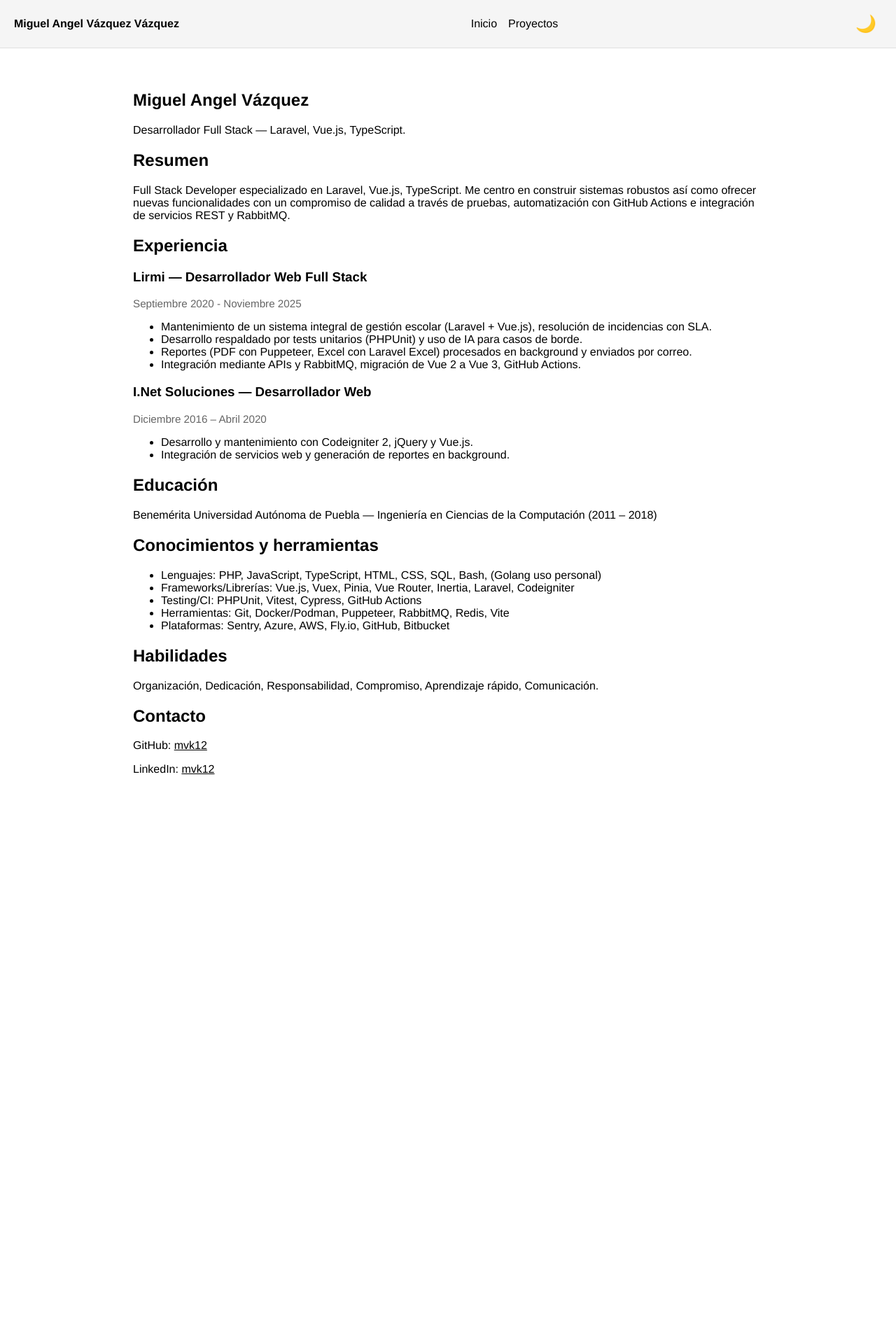
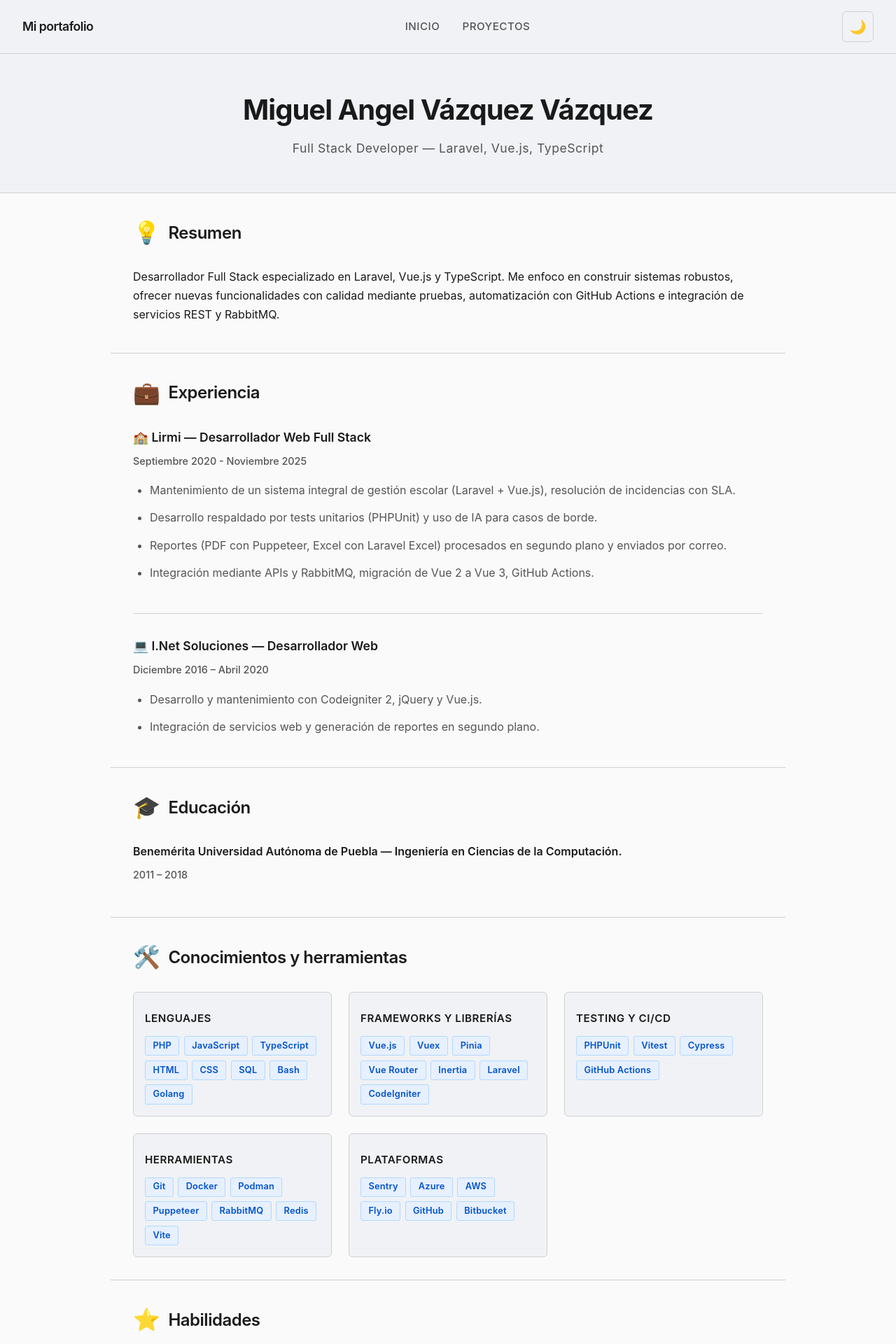
Before and after one commit to mvk12/mvk12.github.io, a Vue app: page / in a window 1280 px wide. Shown: the top 1920 px of the page at 70% size. Before the commit the page ends 1164 px from the top, so only its background shows below. Built offline with nearby package versions, Linux system fonts and the light colour scheme.

Commit message:
feat: actualiza estilos y estructura del portafolio, mejora la presentación y la experiencia del usuario

```diff
--- a/src/App.vue
+++ b/src/App.vue
@@ -13,19 +13,25 @@ useTheme()
 
 <style>
 :root {
-  --bg-primary: #ffffff;
-  --bg-secondary: #f5f5f5;
-  --text-primary: #000000;
-  --text-secondary: #666666;
-  --border-color: #e0e0e0;
+  --bg-primary: #fafafa;
+  --bg-secondary: #f0f2f5;
+  --text-primary: #1a1a1a;
+  --text-secondary: #555555;
+  --text-muted: #888888;
+  --border-color: #d0d0d0;
+  --accent: #0052cc;
+  --accent-hover: #0041a3;
 }
 
 [data-theme='dark'] {
-  --bg-primary: #1a1a1a;
-  --bg-secondary: #2d2d2d;
-  --text-primary: #ffffff;
-  --text-secondary: #b0b0b0;
-  --border-color: #404040;
+  --bg-primary: #0d0d0d;
+  --bg-secondary: #1a1a1a;
+  --text-primary: #f0f0f0;
+  --text-secondary: #b8b8b8;
+  --text-muted: #888888;
+  --border-color: #2a2a2a;
+  --accent: #5eb3ff;
+  --accent-hover: #7ac2ff;
 }
 
 /* Global app styles kept minimal — page-specific styles are scoped */
@@ -42,12 +48,21 @@ html {
 
 body {
   margin: 0;
-  font-family: Avenir, Helvetica, Arial, sans-serif;
+  font-family:
+    -apple-system, BlinkMacSystemFont, 'Segoe UI', Roboto, Oxygen, Ubuntu,
+    Cantarell, 'Open Sans', 'Helvetica Neue', sans-serif;
   background-color: var(--bg-primary);
   color: var(--text-primary);
+  line-height: 1.6;
 }
 
 a {
-  color: inherit;
+  color: var(--accent);
+  text-decoration: none;
+  transition: color 0.2s ease;
+}
+
+a:hover {
+  color: var(--accent-hover);
 }
 </style>
--- a/src/components/AppLayout.vue
+++ b/src/components/AppLayout.vue
@@ -22,7 +22,6 @@ import NavBar from './NavBar.vue'
 
 .layout main {
   flex: 1;
-  padding: 1rem;
   background-color: var(--bg-primary);
 }
 </style>
--- a/src/components/NavBar.vue
+++ b/src/components/NavBar.vue
@@ -4,7 +4,7 @@ import ThemeToggle from './ThemeToggle.vue'
 
 <template>
   <nav class="nav">
-    <div class="brand">Miguel Angel Vázquez Vázquez</div>
+    <div class="brand">Mi portafolio</div>
     <ul class="links">
       <li><router-link to="/">Inicio</router-link></li>
       <li><router-link to="/projects">Proyectos</router-link></li>
@@ -18,25 +18,37 @@ import ThemeToggle from './ThemeToggle.vue'
   display: flex;
   justify-content: space-between;
   align-items: center;
-  padding: 0.75rem 1.25rem;
+  padding: 1rem 2rem;
   background: var(--bg-secondary);
   border-bottom: 1px solid var(--border-color);
+  box-shadow: 0 2px 4px rgba(0, 0, 0, 0.05);
 }
 
 .brand {
-  font-weight: 700;
+  font-weight: 600;
+  font-size: 1.1rem;
+  letter-spacing: -0.5px;
+  color: var(--text-primary);
 }
 
 .links {
   list-style: none;
   display: flex;
-  gap: 1rem;
+  gap: 2rem;
   margin: 0;
   padding: 0;
 }
 
 .links a {
-  text-decoration: none;
-  color: inherit;
+  color: var(--text-secondary);
+  font-weight: 500;
+  font-size: 0.95rem;
+  text-transform: uppercase;
+  letter-spacing: 0.5px;
+  transition: color 0.2s ease;
+}
+
+.links a:hover {
+  color: var(--accent);
 }
 </style>
--- a/src/components/ThemeToggle.vue
+++ b/src/components/ThemeToggle.vue
@@ -17,18 +17,21 @@ const { isDark, toggleTheme } = useTheme()
 <style scoped>
 .theme-toggle {
   background: none;
-  border: none;
+  border: 1px solid var(--border-color);
   cursor: pointer;
-  font-size: 1.5rem;
-  padding: 0.5rem;
+  font-size: 1.2rem;
+  padding: 0.6rem;
   display: flex;
   align-items: center;
   justify-content: center;
-  transition: transform 0.2s ease;
+  transition: all 0.2s ease;
+  border-radius: 6px;
+  color: var(--text-primary);
 }
 
 .theme-toggle:hover {
-  transform: scale(1.1);
+  background-color: var(--bg-secondary);
+  border-color: var(--accent);
 }
 
 .toggle-icon {
--- a/src/views/HomeView.vue
+++ b/src/views/HomeView.vue
@@ -2,22 +2,33 @@
 
 <template>
   <section class="container">
-    <h1>Miguel Angel Vázquez</h1>
-    <p>Desarrollador Full Stack — Laravel, Vue.js, TypeScript.</p>
+    <header class="header">
+      <h1>Miguel Angel Vázquez Vázquez</h1>
+      <p class="subtitle">Full Stack Developer — Laravel, Vue.js, TypeScript</p>
+    </header>
 
-    <h2>Resumen</h2>
+    <section class="section">
+      <h2>
+        <span class="icon">💡</span>
+        Resumen
+      </h2>
       <p>
-      Full Stack Developer especializado en Laravel, Vue.js, TypeScript. Me
-      centro en construir sistemas robustos así como ofrecer nuevas
-      funcionalidades con un compromiso de calidad a través de pruebas,
-      automatización con GitHub Actions e integración de servicios REST y
-      RabbitMQ.
+        Desarrollador Full Stack especializado en Laravel, Vue.js y TypeScript.
+        Me enfoco en construir sistemas robustos, ofrecer nuevas funcionalidades
+        con calidad mediante pruebas, automatización con GitHub Actions e
+        integración de servicios REST y RabbitMQ.
       </p>
+    </section>
 
-    <h2>Experiencia</h2>
-    <h3>Lirmi — Desarrollador Web Full Stack</h3>
-    <p class="muted">Septiembre 2020 - Noviembre 2025</p>
-    <ul>
+    <section class="section">
+      <h2>
+        <span class="icon">💼</span>
+        Experiencia
+      </h2>
+      <div class="experience-item">
+        <h3>🏫 Lirmi — Desarrollador Web Full Stack</h3>
+        <p class="date">Septiembre 2020 - Noviembre 2025</p>
+        <ul class="experience-list">
           <li>
             Mantenimiento de un sistema integral de gestión escolar (Laravel +
             Vue.js), resolución de incidencias con SLA.
@@ -28,94 +39,375 @@
           </li>
           <li>
             Reportes (PDF con Puppeteer, Excel con Laravel Excel) procesados en
-        background y enviados por correo.
+            segundo plano y enviados por correo.
           </li>
           <li>
-        Integración mediante APIs y RabbitMQ, migración de Vue 2 a Vue 3, GitHub
-        Actions.
+            Integración mediante APIs y RabbitMQ, migración de Vue 2 a Vue 3,
+            GitHub Actions.
           </li>
         </ul>
+      </div>
 
-    <h3>I.Net Soluciones — Desarrollador Web</h3>
-    <p class="muted">Diciembre 2016 – Abril 2020</p>
-    <ul>
-      <li>Desarrollo y mantenimiento con Codeigniter 2, jQuery y Vue.js.</li>
+      <div class="experience-item">
+        <h3>💻 I.Net Soluciones — Desarrollador Web</h3>
+        <p class="date">Diciembre 2016 – Abril 2020</p>
+        <ul class="experience-list">
           <li>
-        Integración de servicios web y generación de reportes en background.
+            Desarrollo y mantenimiento con Codeigniter 2, jQuery y Vue.js.
+          </li>
+          <li>
+            Integración de servicios web y generación de reportes en segundo
+            plano.
           </li>
         </ul>
+      </div>
+    </section>
 
-    <h2>Educación</h2>
-    <p>
-      Benemérita Universidad Autónoma de Puebla — Ingeniería en Ciencias de la
-      Computación (2011 – 2018)
+    <section class="section">
+      <h2>
+        <span class="icon">🎓</span>
+        Educación
+      </h2>
+      <div class="education-item">
+        <p class="bold">
+          Benemérita Universidad Autónoma de Puebla — Ingeniería en Ciencias de
+          la Computación.
         </p>
+        <p class="date">2011 – 2018</p>
+      </div>
+    </section>
 
-    <h2>Conocimientos y herramientas</h2>
-    <ul>
-      <li>
-        Lenguajes: PHP, JavaScript, TypeScript, HTML, CSS, SQL, Bash, (Golang
-        uso personal)
-      </li>
-      <li>
-        Frameworks/Librerías: Vue.js, Vuex, Pinia, Vue Router, Inertia, Laravel,
-        Codeigniter
-      </li>
-      <li>Testing/CI: PHPUnit, Vitest, Cypress, GitHub Actions</li>
-      <li>
-        Herramientas: Git, Docker/Podman, Puppeteer, RabbitMQ, Redis, Vite
-      </li>
-      <li>Plataformas: Sentry, Azure, AWS, Fly.io, GitHub, Bitbucket</li>
-    </ul>
+    <section class="section">
+      <h2>
+        <span class="icon">🛠️</span>
+        Conocimientos y herramientas
+      </h2>
+      <div class="skills-grid">
+        <div class="skill-category">
+          <p class="skill-label">Lenguajes</p>
+          <div class="tech-tags">
+            <span class="tech-tag">PHP</span>
+            <span class="tech-tag">JavaScript</span>
+            <span class="tech-tag">TypeScript</span>
+            <span class="tech-tag">HTML</span>
+            <span class="tech-tag">CSS</span>
+            <span class="tech-tag">SQL</span>
+            <span class="tech-tag">Bash</span>
+            <span class="tech-tag">Golang</span>
+          </div>
+        </div>
+        <div class="skill-category">
+          <p class="skill-label">Frameworks y Librerías</p>
+          <div class="tech-tags">
+            <span class="tech-tag">Vue.js</span>
+            <span class="tech-tag">Vuex</span>
+            <span class="tech-tag">Pinia</span>
+            <span class="tech-tag">Vue Router</span>
+            <span class="tech-tag">Inertia</span>
+            <span class="tech-tag">Laravel</span>
+            <span class="tech-tag">CodeIgniter</span>
+          </div>
+        </div>
+        <div class="skill-category">
+          <p class="skill-label">Testing y CI/CD</p>
+          <div class="tech-tags">
+            <span class="tech-tag">PHPUnit</span>
+            <span class="tech-tag">Vitest</span>
+            <span class="tech-tag">Cypress</span>
+            <span class="tech-tag">GitHub Actions</span>
+          </div>
+        </div>
+        <div class="skill-category">
+          <p class="skill-label">Herramientas</p>
+          <div class="tech-tags">
+            <span class="tech-tag">Git</span>
+            <span class="tech-tag">Docker</span>
+            <span class="tech-tag">Podman</span>
+            <span class="tech-tag">Puppeteer</span>
+            <span class="tech-tag">RabbitMQ</span>
+            <span class="tech-tag">Redis</span>
+            <span class="tech-tag">Vite</span>
+          </div>
+        </div>
+        <div class="skill-category">
+          <p class="skill-label">Plataformas</p>
+          <div class="tech-tags">
+            <span class="tech-tag">Sentry</span>
+            <span class="tech-tag">Azure</span>
+            <span class="tech-tag">AWS</span>
+            <span class="tech-tag">Fly.io</span>
+            <span class="tech-tag">GitHub</span>
+            <span class="tech-tag">Bitbucket</span>
+          </div>
+        </div>
+      </div>
+    </section>
 
-    <h2>Habilidades</h2>
-    <p>
-      Organización, Dedicación, Responsabilidad, Compromiso, Aprendizaje rápido,
-      Comunicación.
-    </p>
+    <section class="section">
+      <h2>
+        <span class="icon">⭐</span>
+        Habilidades
+      </h2>
+      <div class="skills-highlight">
+        <span class="skill-badge">Organización</span>
+        <span class="skill-badge">Dedicación</span>
+        <span class="skill-badge">Responsabilidad</span>
+        <span class="skill-badge">Compromiso</span>
+        <span class="skill-badge">Aprendizaje rápido</span>
+        <span class="skill-badge">Comunicación</span>
+      </div>
+    </section>
 
-    <h2>Contacto</h2>
-    <p>GitHub: <a href="https://github.com/mvk12" target="_blank">mvk12</a></p>
-    <p>
-      LinkedIn:
+    <section class="section contact-section">
+      <h2>
+        <span class="icon">📧</span>
+        Contacto
+      </h2>
+      <div class="contact-links">
+        <a href="https://github.com/mvk12" target="_blank" class="contact-link">
+          <span class="contact-icon">GitHub</span>
+          mvk12
+        </a>
         <a
           href="https://www.linkedin.com/in/miguel-angel-v%C3%A1zquez-v%C3%A1zquez-b2a37a106/"
           target="_blank"
-        >mvk12</a
+          class="contact-link"
         >
-    </p>
+          <span class="contact-icon">LinkedIn</span>
+          mvk12
+        </a>
+      </div>
+    </section>
   </section>
 </template>
 
 <style scoped>
 .container {
-  padding: 1.5rem;
-  max-width: 900px;
-  margin: 0 auto;
+  padding: 0;
+  min-height: 100vh;
   color: var(--text-primary);
 }
 
-h1,
-h2,
-h3 {
+.header {
+  background: var(--bg-secondary);
+  padding: 3rem 2rem;
+  border-bottom: 1px solid var(--border-color);
+  text-align: center;
+}
+
+.header h1 {
+  margin: 0;
+  font-size: 2.5rem;
+  font-weight: 700;
+  letter-spacing: -1px;
+  margin-bottom: 0.5rem;
   color: var(--text-primary);
 }
 
-h2 {
-  margin-top: 1.25rem;
+.subtitle {
+  margin: 0;
+  font-size: 1.1rem;
+  color: var(--text-secondary);
+  font-weight: 400;
+  letter-spacing: 0.5px;
 }
 
-.muted {
-  color: var(--text-secondary);
-  font-size: 0.95rem;
+.section {
+  padding: 2rem;
+  max-width: 900px;
+  margin: 0 auto;
+  border-bottom: 1px solid var(--border-color);
 }
 
-a {
-  color: inherit;
-  text-decoration: underline;
+.section:last-child {
+  border-bottom: none;
 }
 
-a:hover {
-  opacity: 0.8;
+h2 {
+  margin-top: 0;
+  margin-bottom: 1.5rem;
+  display: flex;
+  align-items: center;
+  gap: 0.75rem;
+  font-size: 1.5rem;
+  font-weight: 600;
+  color: var(--text-primary);
+  letter-spacing: -0.5px;
+}
+
+h3 {
+  margin: 0 0 0.5rem 0;
+  font-size: 1.1rem;
+  font-weight: 600;
+  display: flex;
+  align-items: center;
+  gap: 0.5rem;
+  color: var(--text-primary);
+}
+
+.icon {
+  font-size: 1.3em;
+  display: inline-block;
+}
+
+p {
+  margin: 0.5rem 0;
+  color: var(--text-primary);
+  line-height: 1.7;
+}
+
+.date {
+  margin-bottom: 1rem;
+  color: var(--text-secondary);
+  font-size: 0.9rem;
+  font-weight: 500;
+}
+
+.bold {
+  font-weight: 600;
+  margin-bottom: 0.25rem;
+}
+
+/* Experience */
+.experience-item {
+  margin-bottom: 2rem;
+  padding-bottom: 2rem;
+  border-bottom: 1px solid var(--border-color);
+}
+
+.experience-item:last-child {
+  margin-bottom: 0;
+  padding-bottom: 0;
+  border-bottom: none;
+}
+
+.experience-list {
+  padding-left: 1.5rem;
+  margin: 0;
+  color: var(--text-secondary);
+}
+
+.experience-list li {
+  margin-bottom: 0.75rem;
+  line-height: 1.7;
+}
+
+/* Skills Grid */
+.skills-grid {
+  display: grid;
+  grid-template-columns: repeat(auto-fit, minmax(250px, 1fr));
+  gap: 1.5rem;
+}
+
+.skill-category {
+  padding: 1rem;
+  background: var(--bg-secondary);
+  border-radius: 6px;
+  border: 1px solid var(--border-color);
+}
+
+.skill-label {
+  font-weight: 600;
+  color: var(--text-primary);
+  margin-bottom: 0.75rem;
+  font-size: 0.95rem;
+  text-transform: uppercase;
+  letter-spacing: 0.5px;
+}
+
+.tech-tags {
+  display: flex;
+  flex-wrap: wrap;
+  gap: 0.4rem;
+}
+
+.tech-tag {
+  display: inline-block;
+  padding: 0.3rem 0.65rem;
+  background: #e6f0ff;
+  color: #0052cc;
+  border: 1px solid #b3d9ff;
+  border-radius: 3px;
+  font-size: 0.8rem;
+  font-weight: 600;
+  letter-spacing: 0.2px;
+  white-space: nowrap;
+  line-height: 1.3;
+}
+
+[data-theme='dark'] .tech-tag {
+  background: #1a3a4d;
+  color: #5eb3ff;
+  border-color: #2d5a7a;
+}
+
+.skill-category p:last-child {
+  margin-bottom: 0;
+  color: var(--text-secondary);
+  font-size: 0.9rem;
+  line-height: 1.6;
+}
+
+/* Skills Highlight */
+.skills-highlight {
+  display: flex;
+  flex-wrap: wrap;
+  gap: 1rem;
+}
+
+.skill-badge {
+  display: inline-block;
+  padding: 0.3rem 0.65rem;
+  background: #e6f0ff;
+  color: #0052cc;
+  border: 1px solid #b3d9ff;
+  border-radius: 3px;
+  font-size: 0.8rem;
+  font-weight: 600;
+  letter-spacing: 0.2px;
+  white-space: nowrap;
+  line-height: 1.3;
+}
+
+[data-theme='dark'] .skill-badge {
+  background: #1a3a4d;
+  color: #5eb3ff;
+  border-color: #2d5a7a;
+}
+
+/* Contact */
+.contact-section {
+  background: var(--bg-secondary);
+}
+
+.contact-links {
+  display: flex;
+  flex-wrap: wrap;
+  gap: 2rem;
+}
+
+.contact-link {
+  display: flex;
+  align-items: center;
+  gap: 0.5rem;
+  padding: 0.75rem 1.5rem;
+  border: 1px solid var(--border-color);
+  border-radius: 6px;
+  color: var(--accent);
+  font-weight: 500;
+  transition: all 0.2s ease;
+}
+
+.contact-link:hover {
+  background: var(--accent);
+  color: white;
+  border-color: var(--accent);
+}
+
+.contact-icon {
+  font-weight: 600;
+  text-transform: uppercase;
+  font-size: 0.8rem;
+  letter-spacing: 0.5px;
 }
 </style>
```
Lines whose indentation alone changed are shown as unchanged.
